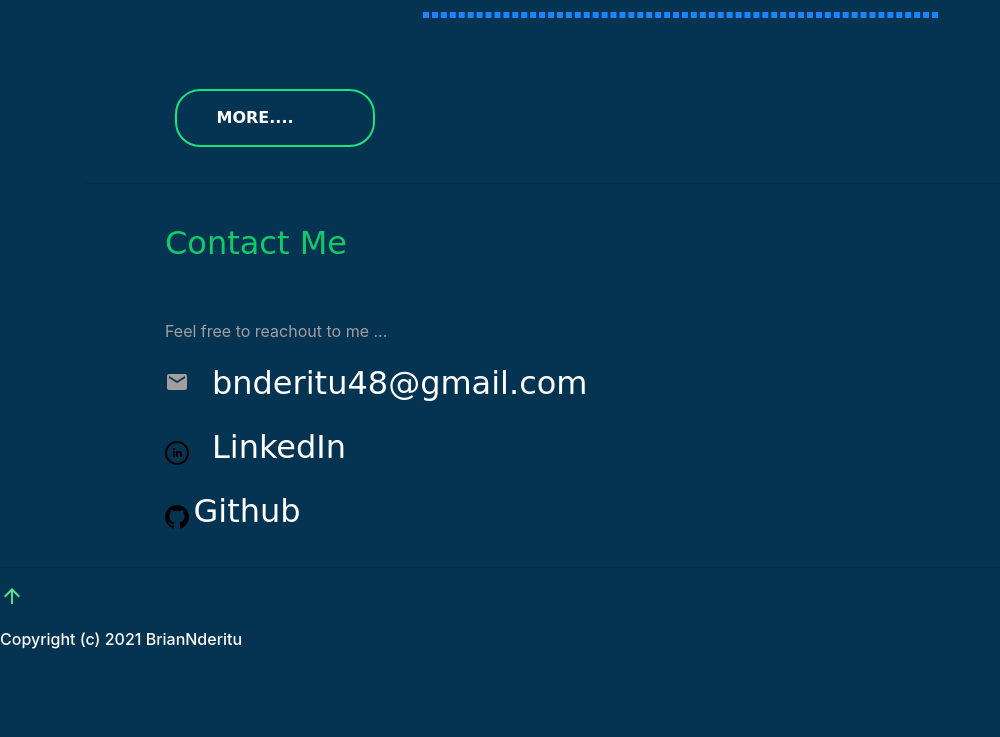
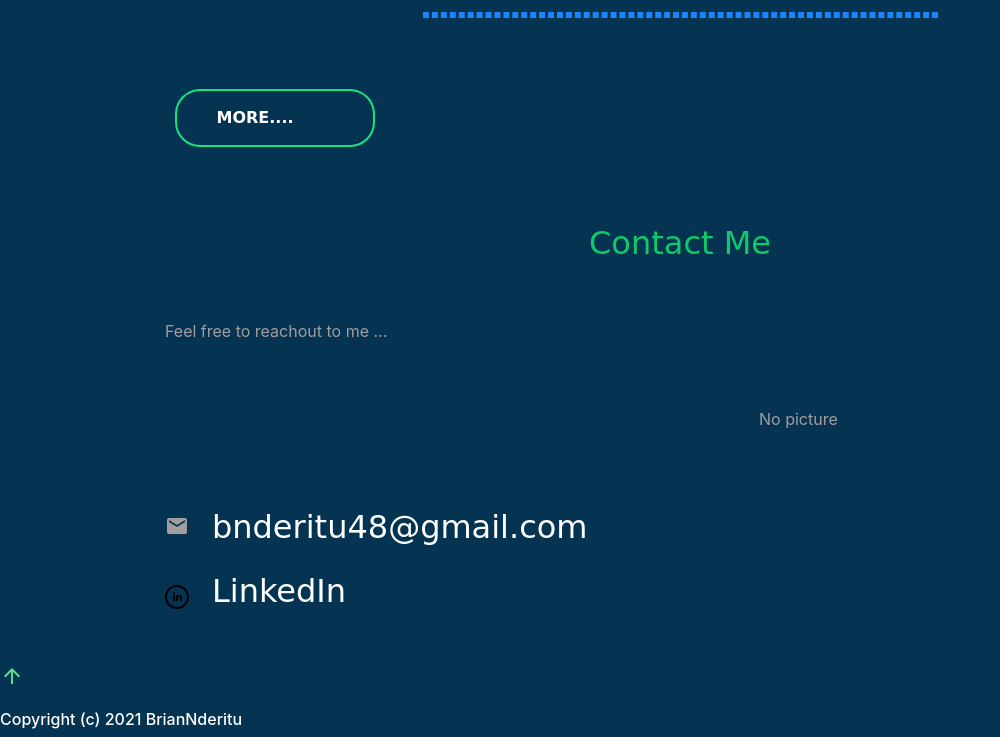
Before and after one commit to Brian569/Portfolio-v1, a Django app: page / in a window 1280 px wide. Shown: the part 3720-4457 px from the top of the page, without its empty margins (0-1000 px from the left). Before the commit the page ends 4369 px from the top, so only its background shows below. Run offline with Django 3.2, Linux system fonts and the light colour scheme; some libraries are stand-ins or nearby versions; some web fonts are replaced.

Commit message:
finnsh contact page

```diff
--- a/my_profile/forms.py
+++ b/my_profile/forms.py
@@ -9,7 +9,7 @@ class ProfileForm(forms.ModelForm):
         """Meta definition for Profileform."""
 
         model = Profile
-        fields = ('email', 'image')
+        fields = ('email', 'image', 'contact_me')
 
 class LetterForm(forms.Form):
     """LetterForm definition."""
--- a/my_profile/models.py
+++ b/my_profile/models.py
@@ -7,6 +7,7 @@ class Profile(models.Model):
     # phone_number = PhoneNumberField()
     image = CloudinaryField()
     email = models.EmailField()
+    contact_me = CloudinaryField()
 
     def __str__(self):
         return self.phone_number
--- a/my_profile/templates/home.html
+++ b/my_profile/templates/home.html
@@ -29,6 +29,8 @@
                 <section class="hexagon-gallery">
                     <div class="hex"><img src=" {{prof.image.url}} " alt="some"></div>
                 </section>
+                {% empty %}
+                <p>No picture</p>
                 {% endfor %}
                 <br><br><br><br><br><br><br><br>
             </div>
@@ -168,12 +170,14 @@
   <hr>
 
   <div class="logo" id="contact">
-    <h2 >Contact Me </h2>
+    <h2 class="text-center" >Contact Me </h2>
     <br><br>
     <p>Feel free to reachout to me ...</p>
+    <br><br>
 
     <div class="row">
         <div class="col-md-6 best">
+            <br><br><br><br>
             <p>
                 <span class="material-icons">
                     email
@@ -183,12 +187,23 @@
                 <svg xmlns="http://www.w3.org/2000/svg" width="24" height="24" viewBox="0 0 24 24"><path d="M12 2c5.514 0 10 4.486 10 10s-4.486 10-10 10-10-4.486-10-10 4.486-10 10-10zm0-2c-6.627 0-12 5.373-12 12s5.373 12 12 12 12-5.373 12-12-5.373-12-12-12zm-2 8c0 .557-.447 1.008-1 1.008s-1-.45-1-1.008c0-.557.447-1.008 1-1.008s1 .452 1 1.008zm0 2h-2v6h2v-6zm3 0h-2v6h2v-2.861c0-1.722 2.002-1.881 2.002 0v2.861h1.998v-3.359c0-3.284-3.128-3.164-4-1.548v-1.093z"/></svg>
                 <spans>....</spans><a href="https://www.linkedin.com/in/brian-mbugua-nderitu-000792211/">LinkedIn</a>
             </p>
-            <p>
+            <!-- <p>
                 <svg xmlns="http://www.w3.org/2000/svg" width="24" height="24" viewBox="0 0 24 24"><path d="M12 0c-6.626 0-12 5.373-12 12 0 5.302 3.438 9.8 8.207 11.387.599.111.793-.261.793-.577v-2.234c-3.338.726-4.033-1.416-4.033-1.416-.546-1.387-1.333-1.756-1.333-1.756-1.089-.745.083-.729.083-.729 1.205.084 1.839 1.237 1.839 1.237 1.07 1.834 2.807 1.304 3.492.997.107-.775.418-1.305.762-1.604-2.665-.305-5.467-1.334-5.467-5.931 0-1.311.469-2.381 1.236-3.221-.124-.303-.535-1.524.117-3.176 0 0 1.008-.322 3.301 1.23.957-.266 1.983-.399 3.003-.404 1.02.005 2.047.138 3.006.404 2.291-1.552 3.297-1.23 3.297-1.23.653 1.653.242 2.874.118 3.176.77.84 1.235 1.911 1.235 3.221 0 4.609-2.807 5.624-5.479 5.921.43.372.823 1.102.823 2.222v3.293c0 .319.192.694.801.576 4.765-1.589 8.199-6.086 8.199-11.386 0-6.627-5.373-12-12-12z"/></svg>
-                <a href="">Github</a>
-            </p>
+                <spans>....</spans><a href="https://github.com/Brian569">Github</a>
+            </p> -->
         </div>
-        <div class="col-md-6"></div>
+        <div class="col-md-6">
+            <div class="img">
+
+                {% for pf in profile %}
+                <img src=" {{pf.contact_me.url}} " alt="">
+                {% empty %}
+                <p>No picture</p>
+                {% endfor %}
+
+
+            </div>
+        </div>
     </div>
     </div>
    </div>
@@ -198,6 +213,14 @@
 </div>
 
 <style>
+    .img{
+        margin-left: 8vmin;
+    }
+    .img img{
+        border-radius: 50%;
+        height: 50vmin;
+        width: 50vmin;
+    }
     spans{
         color: transparent;
     }
```
